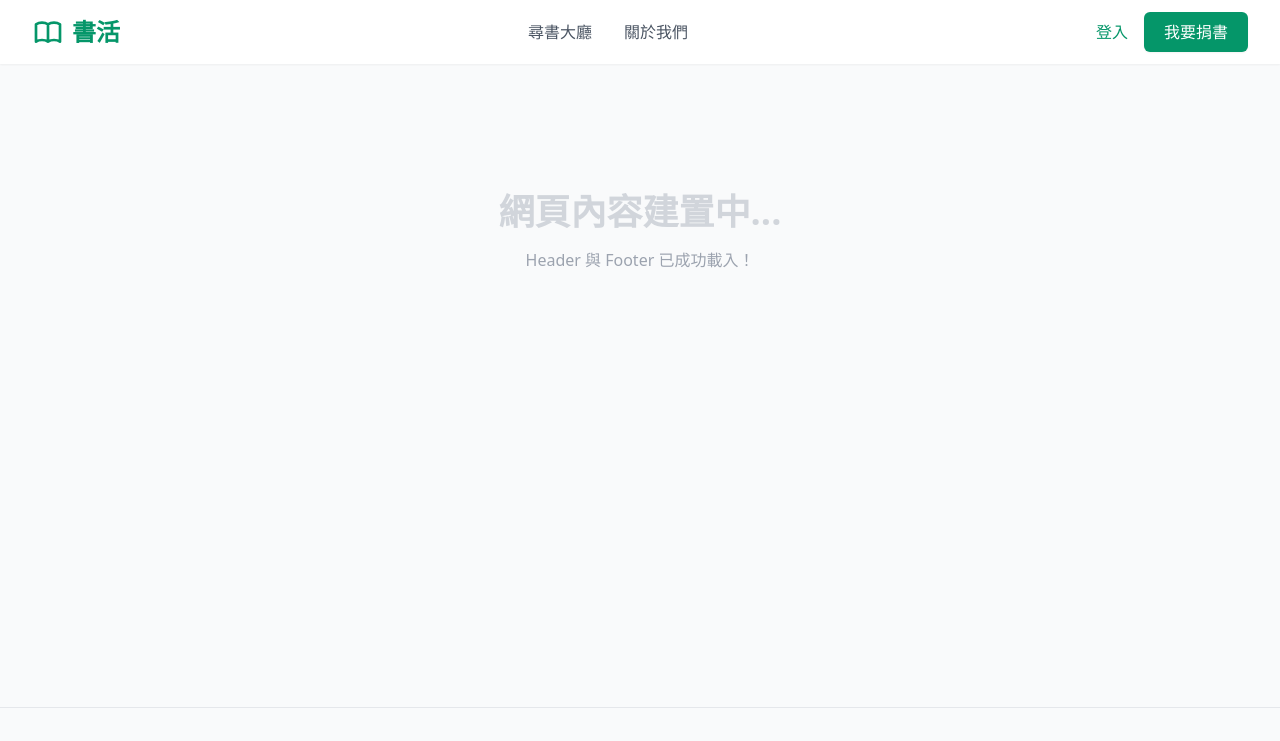
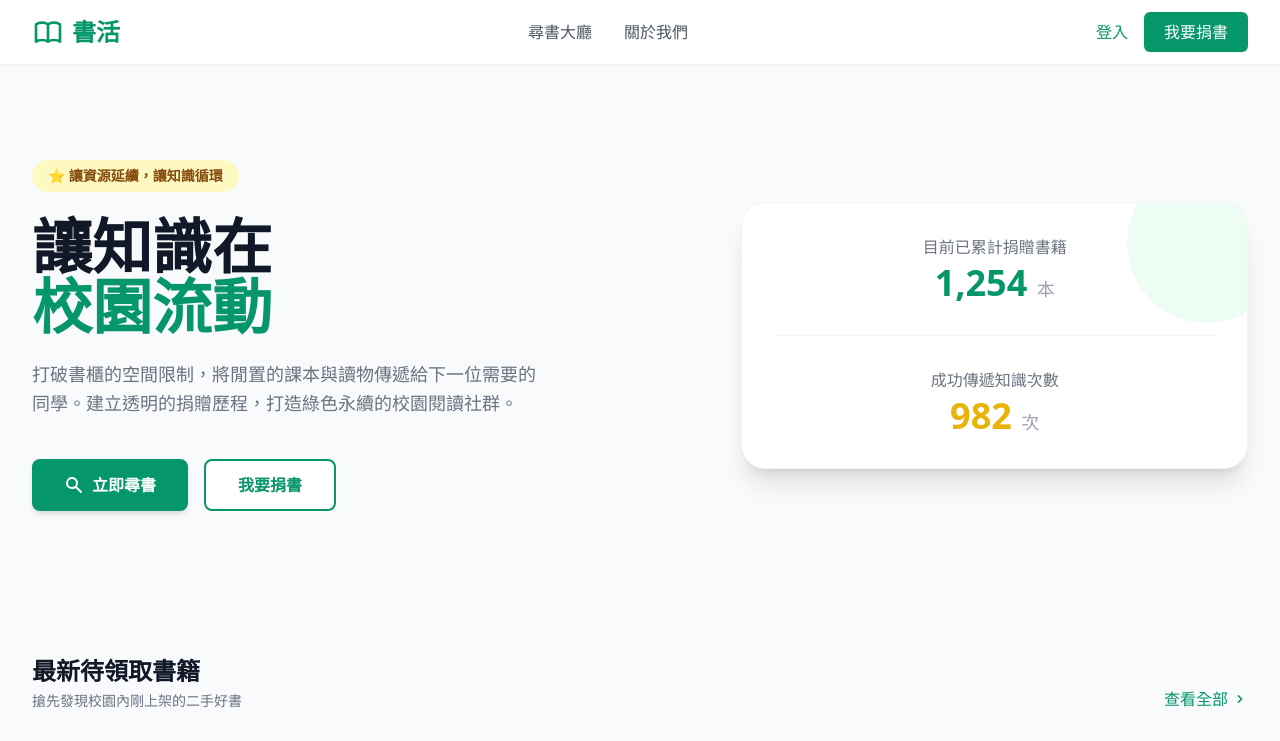
Before and after one commit to Ventus316/BookLoop, a PHP site: page / in a window 1280 px wide. Shown: the top 741 px of the page. Run offline with PHP 8.4, Linux system fonts and the light colour scheme; some libraries are stand-ins or nearby versions.

Commit message:
0.2.2 feat: implement homepage layout and book card component

```diff
--- /dev/null
+++ b/components/book_card.php
@@ -0,0 +1,58 @@
+<?php
+// 測試用假資料防呆 (若外部沒有傳入 $book，則給予預設值)
+if (!isset($book)) {
+    $book = [
+        'bstatus' => 'available',
+        'bimage_url' => 'https://images.unsplash.com/photo-1544947950-fa07a98d237f?q=80&w=400&auto=format&fit=crop',
+        'ccategory_name' => '資訊工程',
+        'btitle' => '演算法導論 (第四版)',
+        'bauthor' => 'Thomas H. Cormen',
+        'donor_name' => '陳同學'
+    ];
+}
+
+// 根據書籍狀態切換 Tailwind 標籤顏色
+$status_bg = 'bg-green-100 text-green-700';
+$status_dot = 'bg-green-500';
+$status_text = '待領取';
+
+if ($book['bstatus'] === 'reserved') {
+    $status_bg = 'bg-yellow-100 text-yellow-700';
+    $status_dot = 'bg-yellow-500';
+    $status_text = '已預約';
+} elseif ($book['bstatus'] === 'donated') {
+    $status_bg = 'bg-gray-100 text-gray-700';
+    $status_dot = 'bg-gray-500';
+    $status_text = '已捐出';
+}
+?>
+
+<div class="bg-white rounded-2xl shadow-sm border border-gray-100 overflow-hidden hover:shadow-md transition-shadow duration-300 flex flex-col h-full">
+    <div class="relative h-64 overflow-hidden bg-gray-50">
+        <div class="absolute top-3 left-3 px-3 py-1 rounded-full text-xs font-bold flex items-center gap-1.5 <?php echo $status_bg; ?> z-10 backdrop-blur-sm bg-opacity-90">
+            <span class="w-2 h-2 rounded-full <?php echo $status_dot; ?>"></span>
+            <?php echo $status_text; ?>
+        </div>
+        <img src="<?php echo $book['bimage_url']; ?>" alt="<?php echo $book['btitle']; ?>" class="w-full h-full object-cover hover:scale-105 transition-transform duration-500">
+    </div>
+
+    <div class="p-5 flex flex-col flex-grow">
+        <div class="text-xs font-bold text-brand bg-green-50 inline-block px-2 py-1 rounded mb-2 w-max">
+            <?php echo $book['ccategory_name']; ?>
+        </div>
+        <h3 class="text-lg font-bold text-gray-800 mb-1 line-clamp-1" title="<?php echo $book['btitle']; ?>">
+            <?php echo $book['btitle']; ?>
+        </h3>
+        <p class="text-sm text-gray-500 mb-4 line-clamp-1"><?php echo $book['bauthor']; ?></p>
+
+        <div class="mt-auto pt-4 border-t border-gray-50 flex justify-between items-center">
+            <span class="text-xs text-gray-400">捐贈者</span>
+            <div class="flex items-center gap-2">
+                <div class="w-6 h-6 rounded-full bg-gray-200 flex items-center justify-center text-xs text-gray-600 font-bold">
+                    <?php echo mb_substr($book['donor_name'], 0, 1, 'UTF-8'); ?>
+                </div>
+                <span class="text-sm text-gray-600 font-medium"><?php echo $book['donor_name']; ?></span>
+            </div>
+        </div>
+    </div>
+</div>
--- a/index.php
+++ b/index.php
@@ -5,17 +5,14 @@
     <meta charset="UTF-8">
     <meta name="viewport" content="width=device-width, initial-scale=1.0">
     <title>書活 BookLoop | 讓知識在校園流動</title>
-
     <script src="https://cdn.tailwindcss.com"></script>
     <script src="https://code.jquery.com/jquery-3.7.1.min.js"></script>
-
     <script>
         tailwind.config = {
             theme: {
                 extend: {
                     colors: {
                         brand: '#059669',
-                        /* 對齊原型圖的深綠色 */
                     }
                 }
             }
@@ -23,15 +20,81 @@
     </script>
 </head>
 
-<body class="bg-gray-50 text-gray-800 flex flex-col min-h-screen">
+<body class="bg-gray-50 text-gray-800 flex flex-col min-h-screen font-sans">
 
     <?php include 'components/header.php'; ?>
 
     <main class="flex-grow">
-        <div class="max-w-7xl mx-auto px-4 sm:px-6 lg:px-8 py-12 text-center">
-            <h1 class="text-4xl font-bold text-gray-300 mt-20">網頁內容建置中...</h1>
-            <p class="text-gray-400 mt-4">Header 與 Footer 已成功載入！</p>
-        </div>
+        <section class="max-w-7xl mx-auto px-4 sm:px-6 lg:px-8 py-16 md:py-24 flex flex-col md:flex-row items-center justify-between gap-12">
+            <div class="md:w-1/2 space-y-6">
+                <div class="inline-block px-4 py-1.5 bg-yellow-100 text-yellow-800 text-sm font-bold rounded-full">
+                    ⭐ 讓資源延續，讓知識循環
+                </div>
+                <h1 class="text-5xl md:text-6xl font-black text-gray-900 leading-tight">
+                    讓知識在 <br> <span class="text-brand">校園流動</span>
+                </h1>
+                <p class="text-lg text-gray-500 leading-relaxed max-w-lg">
+                    打破書櫃的空間限制，將閒置的課本與讀物傳遞給下一位需要的同學。建立透明的捐贈歷程，打造綠色永續的校園閱讀社群。
+                </p>
+                <div class="flex flex-wrap gap-4 pt-4">
+                    <a href="search.php" class="bg-brand text-white px-8 py-3 rounded-lg font-bold hover:bg-green-700 transition shadow-md flex items-center gap-2">
+                        <svg xmlns="http://www.w3.org/2000/svg" class="h-5 w-5" viewBox="0 0 20 20" fill="currentColor">
+                            <path fill-rule="evenodd" d="M8 4a4 4 0 100 8 4 4 0 000-8zM2 8a6 6 0 1110.89 3.476l4.817 4.817a1 1 0 01-1.414 1.414l-4.816-4.816A6 6 0 012 8z" clip-rule="evenodd" />
+                        </svg>
+                        立即尋書
+                    </a>
+                    <a href="donate.php" class="bg-white text-brand border-2 border-brand px-8 py-3 rounded-lg font-bold hover:bg-green-50 transition flex items-center gap-2">
+                        我要捐書
+                    </a>
+                </div>
+            </div>
+
+            <div class="md:w-5/12 bg-white p-8 rounded-3xl shadow-xl border border-gray-100 relative overflow-hidden w-full">
+                <div class="absolute -right-10 -top-10 w-40 h-40 bg-green-100 rounded-full opacity-50"></div>
+                <div class="space-y-8 relative z-10">
+                    <div class="text-center">
+                        <p class="text-gray-500 font-medium mb-1">目前已累計捐贈書籍</p>
+                        <div class="text-4xl font-black text-brand">1,254 <span class="text-lg text-gray-400 font-medium">本</span></div>
+                    </div>
+                    <hr class="border-gray-100">
+                    <div class="text-center">
+                        <p class="text-gray-500 font-medium mb-1">成功傳遞知識次數</p>
+                        <div class="text-4xl font-black text-yellow-500">982 <span class="text-lg text-gray-400 font-medium">次</span></div>
+                    </div>
+                </div>
+            </div>
+        </section>
+
+        <section class="max-w-7xl mx-auto px-4 sm:px-6 lg:px-8 py-12 mb-12">
+            <div class="flex justify-between items-end mb-8">
+                <div>
+                    <h2 class="text-2xl font-bold text-gray-900 mb-1">最新待領取書籍</h2>
+                    <p class="text-gray-500 text-sm">搶先發現校園內剛上架的二手好書</p>
+                </div>
+                <a href="search.php" class="text-brand font-medium hover:text-green-800 transition flex items-center gap-1">
+                    查看全部 <svg xmlns="http://www.w3.org/2000/svg" class="h-4 w-4" viewBox="0 0 20 20" fill="currentColor">
+                        <path fill-rule="evenodd" d="M7.293 14.707a1 1 0 010-1.414L10.586 10 7.293 6.707a1 1 0 011.414-1.414l4 4a1 1 0 010 1.414l-4 4a1 1 0 01-1.414 0z" clip-rule="evenodd" />
+                    </svg>
+                </a>
+            </div>
+
+            <div class="grid grid-cols-1 sm:grid-cols-2 md:grid-cols-3 lg:grid-cols-4 gap-6">
+                <?php
+                // 切版階段：建立假資料陣列來模擬迴圈 (第三階段時這裡會換成從資料庫 PDO 撈取)
+                $mock_books = [
+                    ['bstatus' => 'available', 'bimage_url' => 'https://images.unsplash.com/photo-1544947950-fa07a98d237f?q=80&w=400', 'ccategory_name' => '資訊工程', 'btitle' => '演算法導論 (第四版)', 'bauthor' => 'Thomas H. Cormen', 'donor_name' => '陳同學'],
+                    ['bstatus' => 'available', 'bimage_url' => 'https://images.unsplash.com/photo-1543002588-bfa74002ed7e?q=80&w=400', 'ccategory_name' => '數位設計', 'btitle' => '設計的心理學', 'bauthor' => 'Don Norman', 'donor_name' => '林同學'],
+                    ['bstatus' => 'reserved', 'bimage_url' => 'https://images.unsplash.com/photo-1512820790803-83ca734da794?q=80&w=400', 'ccategory_name' => '資訊工程', 'btitle' => 'Clean Code 無瑕的程式碼', 'bauthor' => 'Robert C. Martin', 'donor_name' => '張同學'],
+                    ['bstatus' => 'available', 'bimage_url' => 'https://images.unsplash.com/photo-1474932430478-367d16b99031?q=80&w=400', 'ccategory_name' => '語言文學', 'btitle' => '百年孤寂', 'bauthor' => 'Gabriel García Márquez', 'donor_name' => '王同學']
+                ];
+
+                // 迴圈印出共用卡片
+                foreach ($mock_books as $book) {
+                    include 'components/book_card.php';
+                }
+                ?>
+            </div>
+        </section>
     </main>
 
     <?php include 'components/footer.php'; ?>
```
Also changed, not shown: 1 other file.
